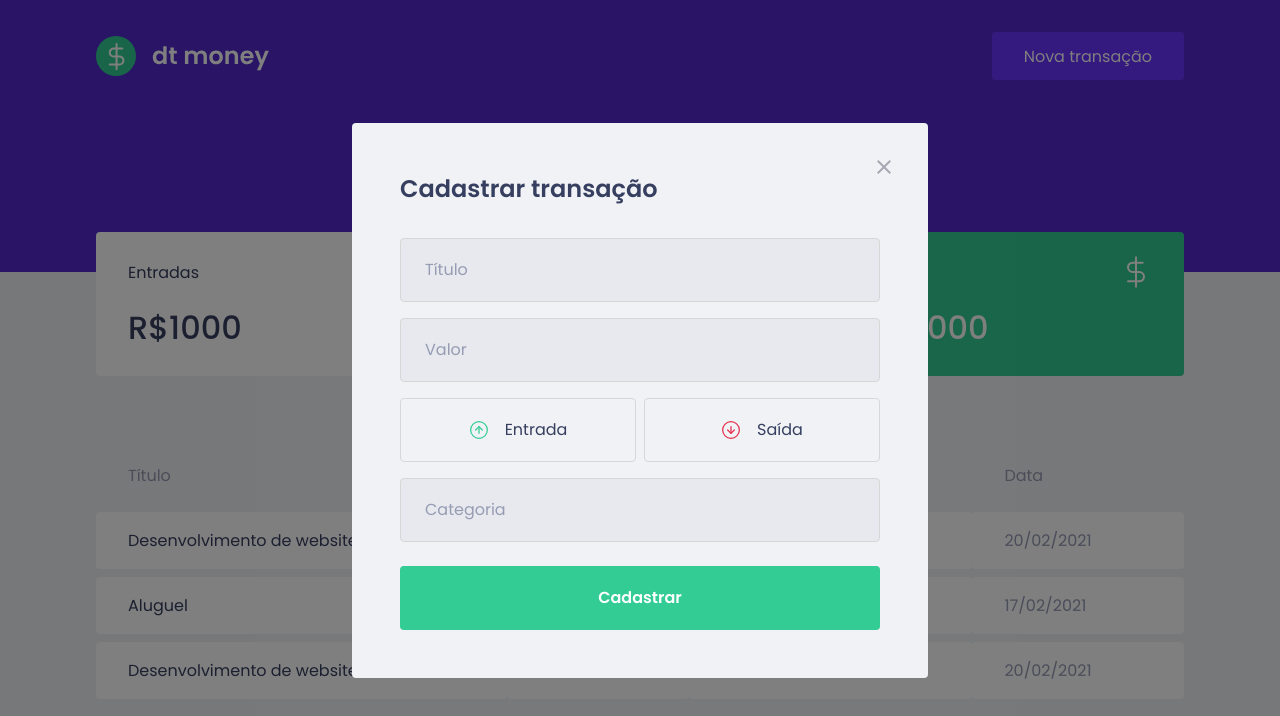
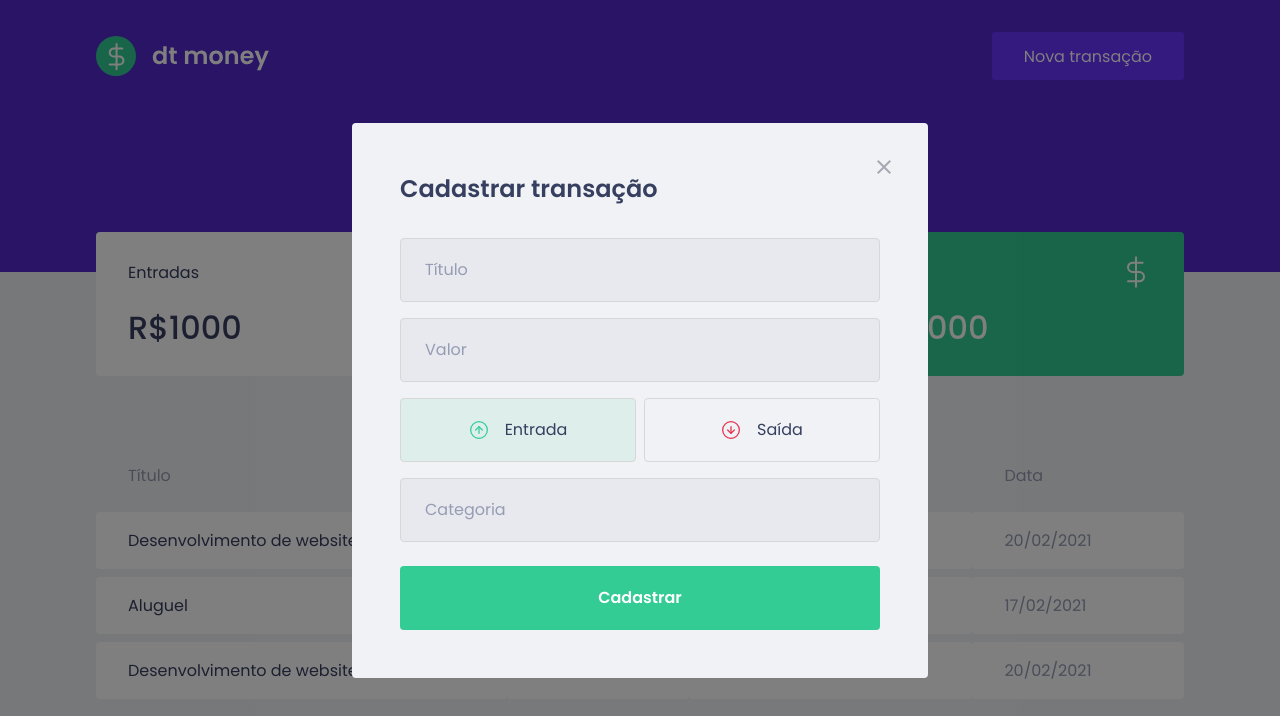
Before and after one commit to EduardoReisUX/dt-money, a React (Create React App) app: page / in a window 1280 px wide. Both pictures are taken after a click on the button "Nova transação". Shown: the top 716 px of the page. Built offline with nearby package versions, Linux system fonts and the light colour scheme; no server answers; what miragejs would draw is missing.

Commit message:
style: modal buttons colors change on click

```diff
--- a/src/components/NewTransactionModal/index.tsx
+++ b/src/components/NewTransactionModal/index.tsx
@@ -2,7 +2,8 @@
 import incomeImg from "../../assets/entradas.svg";
 import outcomeImg from "../../assets/saídas.svg";
 import closeImg from "../../assets/fechar.svg";
-import { Container, TransactionTypeContainer } from "./styles";
+import { Container, RadioBox, TransactionTypeContainer } from "./styles";
+import { useState } from "react";
 
 interface NewTransactionModalProps {
   isOpen: boolean;
@@ -13,6 +14,8 @@
   isOpen,
   onRequestClose,
 }: NewTransactionModalProps) {
+  const [type, setType] = useState("deposit");
+
   return (
     <Modal
       isOpen={isOpen}
@@ -33,16 +36,29 @@
 
         <input placeholder="Título" />
         <input type="number" placeholder="Valor" />
+
         <TransactionTypeContainer>
-          <button type="button">
+          <RadioBox
+            type="button"
+            onClick={() => setType("deposit")}
+            isActive={type === "deposit"}
+            activeColor="green"
+          >
             <img src={incomeImg} alt="Entrada" />
             <span>Entrada</span>
-          </button>
-          <button type="button">
+          </RadioBox>
+
+          <RadioBox
+            type="button"
+            onClick={() => setType("withdraw")}
+            isActive={type === "withdraw"}
+            activeColor="red"
+          >
             <img src={outcomeImg} alt="Saída" />
             <span>Saída</span>
-          </button>
+          </RadioBox>
         </TransactionTypeContainer>
+
         <input type="number" placeholder="Categoria" />
 
         <button type="submit">Cadastrar</button>
--- a/src/components/NewTransactionModal/styles.ts
+++ b/src/components/NewTransactionModal/styles.ts
@@ -1,5 +1,5 @@
 import styled from "styled-components";
-import { darken } from "polished";
+import { darken, transparentize } from "polished";
 export const Container = styled.form`
   h2 {
     color: var(--text-title);
@@ -53,13 +53,25 @@
   display: grid;
   grid-template-columns: 1fr 1fr;
   gap: 0.5rem;
+`;
 
-  button {
+interface RadioBoxProps {
+  isActive: boolean;
+  activeColor: "green" | "red";
+}
+
+const colors = {
+  green: "#33CC95", // "var(--green)",
+  red: "#E52E4D", // "var(--red)",
+};
+
+export const RadioBox = styled.button<RadioBoxProps>`
   height: 4rem;
   border: 1px solid #d7d7d7;
   border-radius: 0.25rem;
 
-    background: transparent;
+  background: ${({ isActive, activeColor }) =>
+    isActive ? transparentize(0.9, colors[activeColor]) : "transparent"};
 
   display: flex;
   align-items: center;
@@ -82,5 +94,4 @@
     font-size: 1rem;
     color: var(--text-title);
   }
-  }
 `;
```
Lines whose indentation alone changed are shown as unchanged.
